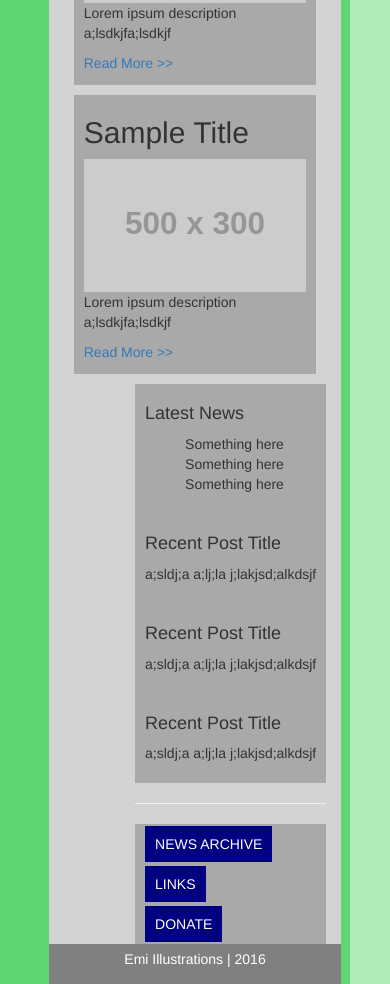
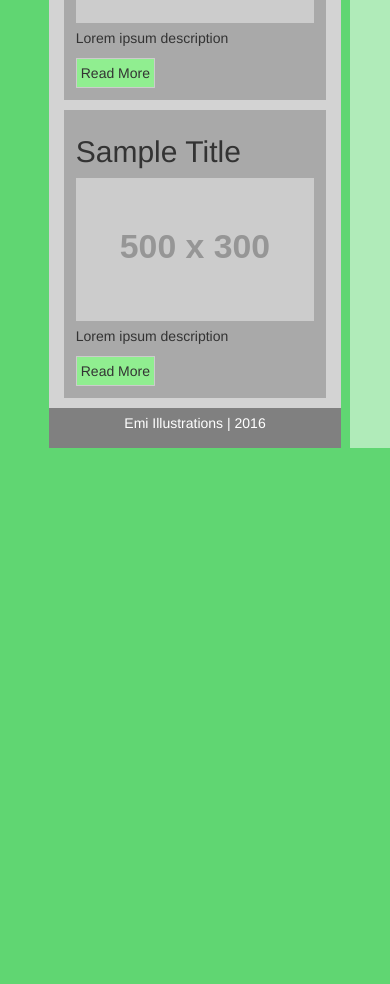
Before and after one commit to haleyelder/Emi-ComicWebsite, a plain HTML site: page index.html in a window 390 px wide. Shown: the part 609-1593 px from the top of the page. After the commit the page ends 1057 px from the top, so only its background shows below. Drawn offline with nearby package versions, Linux system fonts and the light colour scheme; placeholder pictures from the web are drawn by us.

Commit message:
redo mobile first

```diff
--- a/css/style.css
+++ b/css/style.css
@@ -16,12 +16,12 @@ body {
   background-color: lightgray;
   width:75%;
 }
+
 i {
   color: white;
   float: right;
-  border: 1px solid white;
-  padding: 4px;
-  margin: 10px 18px 0 0;
+  padding: 10px;
+
 }
 #nav {
   height: 45px;
@@ -51,41 +51,26 @@ i {
 }
 
 .post {
-  background-color: darkgray;
-  padding: 1px 10px 12px;
-  margin: 10px;
+     background-color: darkgray;
+    padding: 5px 12px 12px;
+    margin: 10px 0px;
+}
+.post p {
+  margin: 5px 0 10px;
+}
+.btn-default {
+    border-radius: 0;
+    padding: 4px;
+    background-color: lightgreen;
 }
 
 #top-banner img{
    margin: 0 auto;
 }
 
-
-
 #main-content {
   float:left;
   display:inline-block;
-}
-
-#sidebar {
-  float: right;
-  display:inline-block;
-}
-
-.side-box {
-  background-color: darkgray;
-  padding: 10px;
-}
-
-.side-box ul li {
-  list-style: none;
-}
-
-.side-box a {
-  background-color: navy;
-  color: white;
-  padding: 10px;
-  margin-top: 10px;
 }
 
 footer {
--- a/index.html
+++ b/index.html
@@ -26,12 +26,12 @@
     </div>
 </div>
 
-<div id="navbar" style="border:1px solid red;">
+<div id="navbar">
 
     <a href="#" id="show-nav"> <i class="fa fa-bars" aria-hidden="true"></i></a>
 <br/>
         <div class="row" >
-              <ul class="nav" style="border: 1px solid blue;display:none;">
+              <ul class="nav" style="display:none;">
                   <li><a href="#">HOME</a></li>
                   <li><a href="#">ARCHIVE</a></li>
                   <li><a href="#">Q + A</a></li>
@@ -49,76 +49,29 @@
     <div class="post">
         <h2>Sample Title</h2>
         <img src="http://placehold.it/500x300" class="img-responsive" alt="post-img">
-        <p> Lorem ipsum description a;lsdkjfa;lsdkjf</p>
-        <a href="#"> Read More >></a>
+        <p> Lorem ipsum description</p>
+        <div class="btn btn-default">Read More</div>
     </div>
 
     <div class="post">
         <h2>Sample Title</h2>
         <img src="http://placehold.it/500x300" class="img-responsive" alt="post-img">
-        <p> Lorem ipsum description a;lsdkjfa;lsdkjf</p>
-        <a href="#"> Read More >></a>
+        <p> Lorem ipsum description</p>
+        <div class="btn btn-default">Read More</div>
     </div>
 
     <div class="post">
         <h2>Sample Title</h2>
         <img src="http://placehold.it/500x300" class="img-responsive" alt="post-img">
-        <p> Lorem ipsum description a;lsdkjfa;lsdkjf</p>
-        <a href="#"> Read More >></a>
+        <p> Lorem ipsum description</p>
+        <div class="btn btn-default">Read More</div>
     </div>
 
 
   </div>
+</div>
 
 
-  <!-- ** SIDE BAR INFO ** -->
-
-
-  <div id="sidebar">
-
-    <div class="side-box">
-        <h4> Latest News </h4>
-        <ul>
-            <li> Something here </li>
-            <li> Something here </li>
-            <li> Something here </li>
-        </ul>
-    </div>
-
-    <div class="side-box">
-        <h4> Recent Post Title </h4>
-        <p> a;sldj;a a;lj;la j;lakjsd;alkdsjf</p>
-    </div>
-
-    <div class="side-box">
-        <h4> Recent Post Title </h4>
-        <p> a;sldj;a a;lj;la j;lakjsd;alkdsjf</p>
-    </div>
-
-    <div class="side-box">
-        <h4> Recent Post Title </h4>
-        <p> a;sldj;a a;lj;la j;lakjsd;alkdsjf</p>
-    </div>
-
-  <hr/>
-
-    <div class="side-box">
-      <a href="#"> NEWS ARCHIVE</a>
-    </div>
-
-    <div class="side-box">
-      <a href="#"> LINKS </a>
-    </div>
-
-    <div class="side-box">
-      <a href="#"> DONATE </a>
-    </div>
-  </div>
-
-  <br/>
-<!-- ** FOOTER INFO ** -->
-
-</div>
 
 <footer>
   <p> Emi Illustrations | 2016</p>
@@ -126,7 +79,7 @@
 <script src="https://ajax.googleapis.com/ajax/libs/jquery/1.11.3/jquery.min.js"></script>
    <!-- Include all compiled plugins (below), or include individual files as needed -->
    <script src="js/bootstrap.min.js"></script>
-      <script src="scripts/main.js"></script>
+      <script src="js/main.js"></script>
 
 
 </body>
```
Also changed, not shown: js/main.js (renamed from scripts/main.js).
